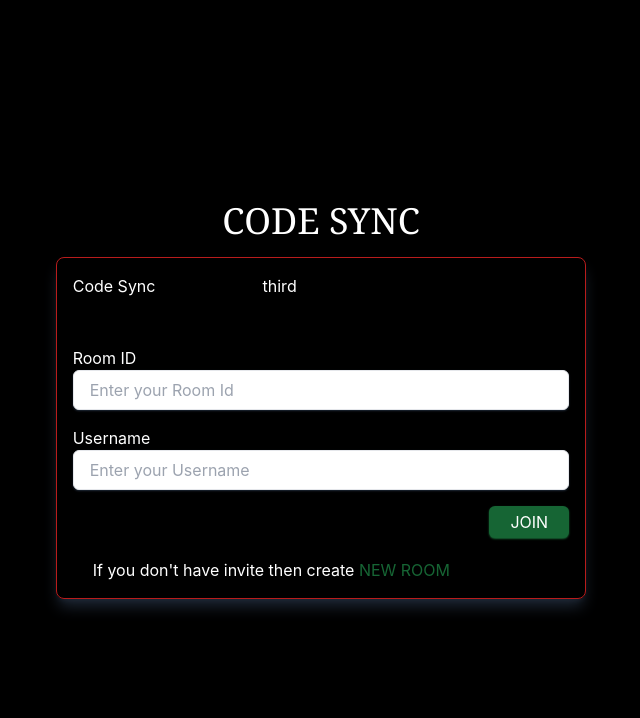
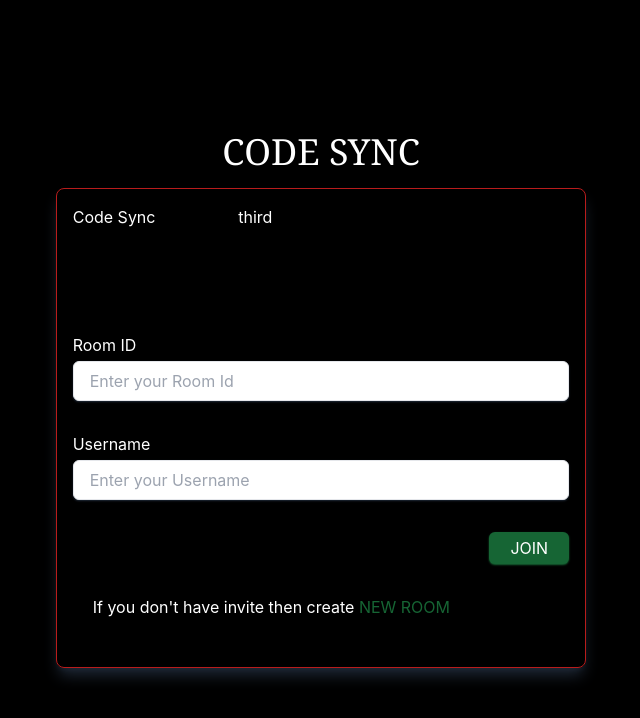
Before and after one commit to darkstellar16/Code_Editor, a React (Create React App) app: page / in a window 1280 px wide. Shown: the top 718 px of the page, without its empty margins (319-959 px from the left). Built offline with nearby package versions, Linux system fonts and the light colour scheme.

Commit message:
added the routing

```diff
--- a/package.json
+++ b/package.json
@@ -8,6 +8,7 @@
     "@testing-library/user-event": "^13.5.0",
     "react": "^18.2.0",
     "react-dom": "^18.2.0",
+    "react-router-dom": "^6.22.2",
     "react-scripts": "5.0.1",
     "web-vitals": "^2.1.4"
   },
--- a/src/App.js
+++ b/src/App.js
@@ -1,12 +1,16 @@
-
+import { BrowserRouter, Routes, Route } from 'react-router-dom';
 import './App.css';
-import { HomePage } from './components/HomePage';
+import { HomePage } from './pages/HomePage';
+import { EditorPage } from './pages/EditorPage';
 
 function App() {
   return (
-    <div className="App">
-      <HomePage />
-    </div>
+    <BrowserRouter>
+      <Routes>
+        <Route exact path='/' element={<HomePage />} />
+        <Route exact path='/editor' element={<EditorPage />} />
+      </Routes>
+    </BrowserRouter >
   );
 }
 
--- /dev/null
+++ b/src/pages/EditorPage.jsx
@@ -0,0 +1,7 @@
+import React from 'react'
+
+export const EditorPage = () => {
+    return (
+        <div>EditorPage</div>
+    )
+}
--- a/src/pages/Home.jsx
+++ /dev/null
@@ -1,7 +0,0 @@
-import React from 'react'
-
-export const Home = () => {
-    return (
-        <div>Home</div>
-    )
-}
--- a/src/components/HomePage.jsx
+++ b/src/pages/HomePage.jsx
@@ -1,13 +1,18 @@
 import React from 'react'
+import { useNavigate } from "react-router-dom"
+
 
 export const HomePage = () => {
+
+    const navigate = useNavigate();
+
     return (
         <div className='flex flex-col gap-4 justify-center items-center  h-screen bg-black text-white'>
             <span className='text-4xl font-serif'>CODE SYNC</span>
-            <div className=' border border-solid  rounded-lg border-red-700  flex flex-col shadow-lg shadow-gray-800'>
+            <div className=' border border-solid  rounded-lg border-red-700  flex flex-col shadow-lg shadow-gray-800 h-[60%]'>
                 <div className='grid  grid-cols-2 p-4'>
-                    <div className='grid  grid-cols-3'>
-                        <div>
+                    <div className='grid  grid-cols-3 '>
+                        <div className='h-16'>
                             <p>Code Sync</p>
                         </div>
                         <div></div>
@@ -16,35 +21,35 @@ export const HomePage = () => {
                     <div>
                     </div>
                 </div>
-                <div className='flex flex-col p-4'>
-                    <div className='flex flex-col justify-start mt-4'>
-                        <span className='text-start'>
+                <div className='flex flex-col justify-evenly p-4 h-full'>
+                    <div className='flex flex-col text-start '>
+                        <span>
                             Room ID
                         </span>
                         <input
-                            className='w-full h-10 border border-solid rounded-md pl-4  shadow-sm shadow-gray-800 '
+                            className='w-full mt-1 h-10 border border-solid rounded-md pl-4  shadow-sm shadow-gray-800 '
                             type='text'
                             placeholder='Enter your Room Id'
                         />
                     </div>
-                    <div className='flex flex-col justify-start mt-4'>
-                        <span className='text-start'>
+                    <div className='flex flex-col  text-start '>
+                        <span >
                             Username
                         </span>
                         <input
-                            className='w-full h-10 border border-solid rounded-md pl-4  shadow-sm shadow-gray-800 '
+                            className='w-full mt-1 h-10 border border-solid rounded-md pl-4  shadow-sm shadow-gray-800 '
                             type='text'
                             placeholder='Enter your Username'
                         />
                     </div>
-                    <div className='flex justify-end mt-4'>
+                    <div className='flex justify-end '>
                         <button
                             type='button'
                             className='bg-green-800 w-20 h-8  rounded-md shadow-sm  shadow-green-800 '
                         >JOIN</button>
                     </div>
-                    <div className='text-start mt-5 pl-5'>
-                        <p>If you don't have invite then create  <span className="text-green-800 cursor-pointer">NEW ROOM</span></p>
+                    <div className='pl-5'>
+                        <p>If you don't have invite then create <span onClick={() => navigate('/editor')} className="text-green-800 cursor-pointer" >NEW ROOM</span></p>
                     </div>
                 </div>
 
```
Also changed, not shown: 1 other file (tests, documents, lock files or other folders).
